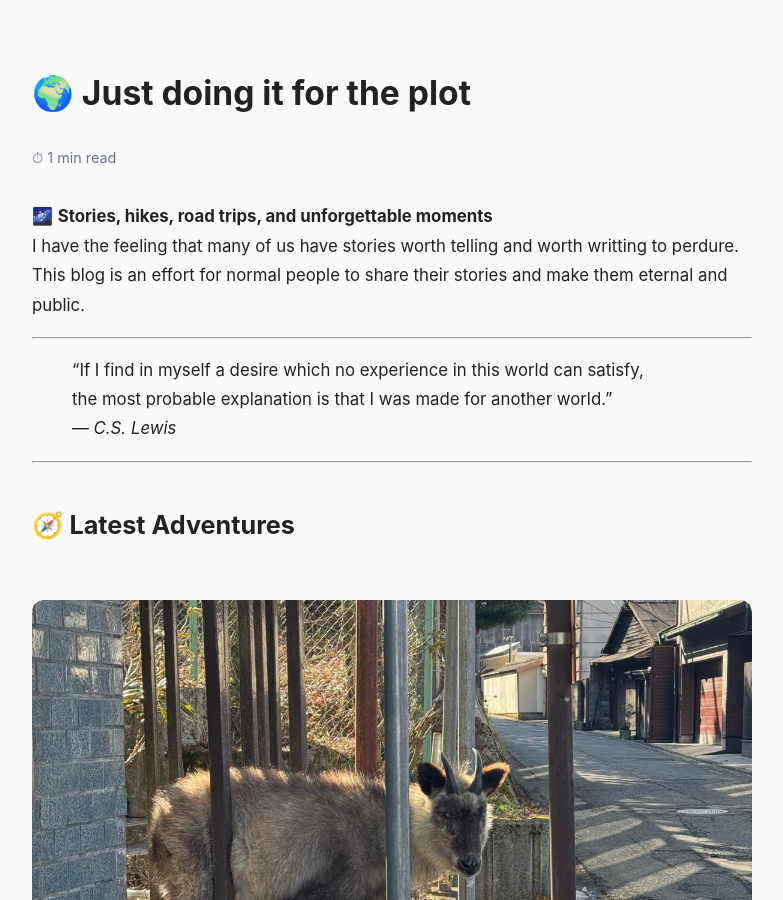
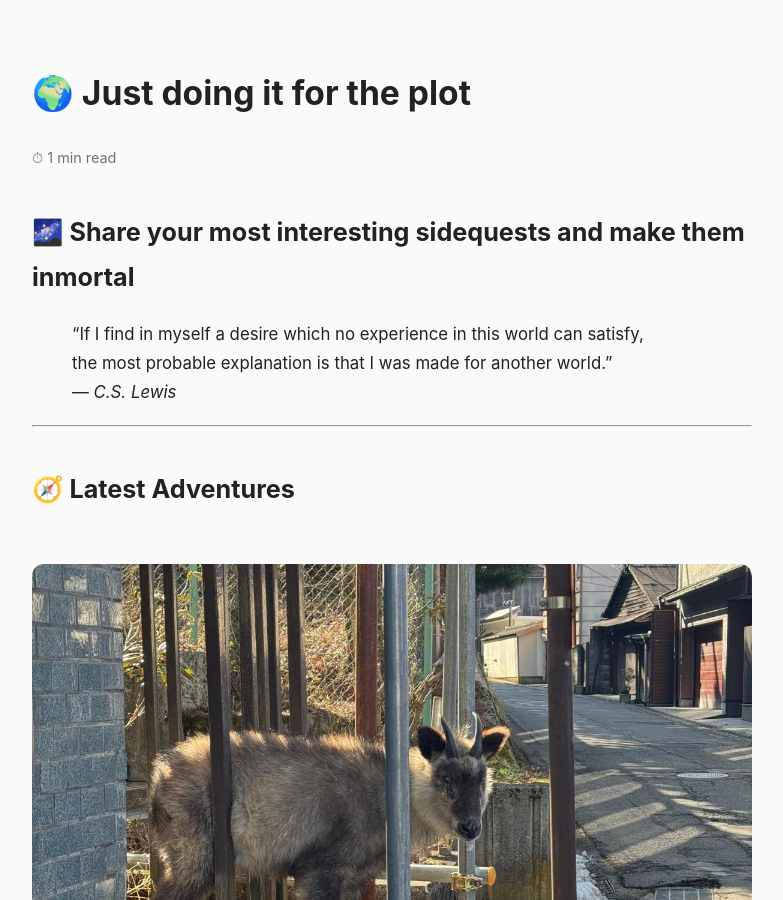
Before and after one commit to manuellyl04/thrilling-times, a Jekyll site: the page built from index.md, in a window 1280 px wide and 900 px high. Shown: the whole window, without its empty margins (248-1031 px from the left). Built offline with Jekyll 4.4.1, drawn with Linux system fonts in a browser that asks for light colours.

Commit message:
new page

```diff
--- a/index.md
+++ b/index.md
@@ -5,9 +5,7 @@ title: Thrilling Times
 
 # 🌍  Just doing it for the plot
 
-🌌 **Stories, hikes, road trips, and unforgettable moments**
-I have the feeling that many of us have stories worth telling and worth writting to perdure. This blog is an effort for normal people to share their stories and make them eternal and public.
-
+🌌 **Share your most interesting sidequests and make them inmortal**
 ---
 
 > “If I find in myself a desire which no experience in this world can satisfy,
```
